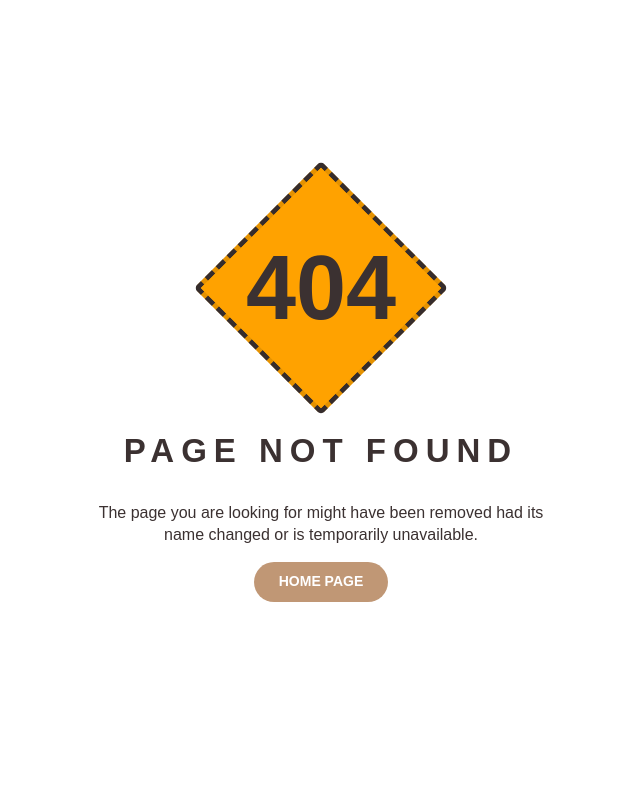
After one commit to MariamSMoustafa/Articles_dashboard, a PHP site: page /Articles_dashboard/views/Error/404.php in a window 1280 px wide. The commit adds this page. Shown: the whole page, without its empty margins (319-959 px from the left). Run offline with PHP 8.4, Linux system fonts and the light colour scheme; some libraries are stand-ins or nearby versions.

Commit message:
add 404 page and edit its route

```diff
--- a/assets/css/style.css
+++ b/assets/css/style.css
@@ -14,7 +14,7 @@ body{
 }
 
 .user-cart span{
-    background-color:red;
+    background-color:#3B3131;
     padding-right:3px;
     padding-left:3px;
     border-radius:10px;
--- /dev/null
+++ b/views/Error/404.php
@@ -0,0 +1,146 @@
+<!DOCTYPE html>
+<html lang="en">
+
+<head>
+	<meta charset="utf-8">
+	<meta http-equiv="X-UA-Compatible" content="IE=edge">
+	<meta name="viewport" content="width=device-width, initial-scale=1">
+    <title>Not found !</title>
+	<style>
+        * {
+  -webkit-box-sizing: border-box;
+          box-sizing: border-box;
+}
+
+body {
+  padding: 0;
+  margin: 0;
+  color:#3B3131;
+}
+
+#notfound {
+  position: relative;
+  height: 100vh;
+}
+
+#notfound .notfound {
+  position: absolute;
+  left: 50%;
+  top: 50%;
+  -webkit-transform: translate(-50%, -50%);
+      -ms-transform: translate(-50%, -50%);
+          transform: translate(-50%, -50%);
+}
+
+.notfound {
+  max-width: 460px;
+  width: 100%;
+  text-align: center;
+  line-height: 1.4;
+}
+
+.notfound .notfound-404 {
+  position: relative;
+  width: 180px;
+  height: 180px;
+  margin: 0px auto 50px;
+}
+
+.notfound .notfound-404>div:first-child {
+  position: absolute;
+  left: 0;
+  right: 0;
+  top: 0;
+  bottom: 0;
+  background: #ffa200;
+  -webkit-transform: rotate(45deg);
+      -ms-transform: rotate(45deg);
+          transform: rotate(45deg);
+  border: 5px dashed #3B3131;
+  border-radius: 5px;
+}
+
+.notfound .notfound-404>div:first-child:before {
+  content: '';
+  position: absolute;
+  left: -5px;
+  right: -5px;
+  bottom: -5px;
+  top: -5px;
+  -webkit-box-shadow: 0px 0px 0px 5px rgba(0, 0, 0, 0.1) inset;
+          box-shadow: 0px 0px 0px 5px rgba(0, 0, 0, 0.1) inset;
+  border-radius: 5px;
+}
+
+.notfound .notfound-404 h1 {
+  font-family: 'Cabin', sans-serif;
+  color: #3B3131;
+  font-weight: 700;
+  margin: 0;
+  font-size: 90px;
+  position: absolute;
+  top: 50%;
+  -webkit-transform: translate(-50%, -50%);
+      -ms-transform: translate(-50%, -50%);
+          transform: translate(-50%, -50%);
+  left: 50%;
+  text-align: center;
+  height: 40px;
+  line-height: 40px;
+}
+
+.notfound h2 {
+  font-family: 'Cabin', sans-serif;
+  font-size: 33px;
+  font-weight: 700;
+  text-transform: uppercase;
+  letter-spacing: 7px;
+}
+
+.notfound p {
+  font-family: 'Cabin', sans-serif;
+  font-size: 16px;
+  color: #3B3131;
+  font-weight: 400;
+}
+
+.notfound a {
+  font-family: 'Cabin', sans-serif;
+  display: inline-block;
+  padding: 10px 25px;
+  background-color: #c09775;
+  border: none;
+  border-radius: 40px;
+  color: #fff;
+  font-size: 14px;
+  font-weight: 700;
+  text-transform: uppercase;
+  text-decoration: none;
+  -webkit-transition: 0.2s all;
+  transition: 0.2s all;
+}
+
+.notfound a:hover {
+  background-color: #3B3131;
+}
+
+    </style>
+</head>
+
+<body>
+
+	<div id="notfound">
+		<div class="notfound">
+			<div class="notfound-404">
+				<div></div>
+				<h1>404</h1>
+			</div>
+			<h2>Page not found</h2>
+			<p>The page you are looking for might have been removed had its name changed or is temporarily unavailable.</p>
+			<a href='/articles_dashboard/views/Home/index.php' >home page</a>
+		</div>
+	</div>
+
+</body>
+
+</html>
--- a/views/Login/Login.php
+++ b/views/Login/Login.php
@@ -41,7 +41,7 @@
 </html>
 <?php
 }  else {
-    header("Location: views/Home/index.php");
+    header("Location: ../articles_dashboard/views/Home/index.php");
     exit();
 }
 ?>
```
Also changed, not shown: views/Home/index.php (+12 -2 lines).
